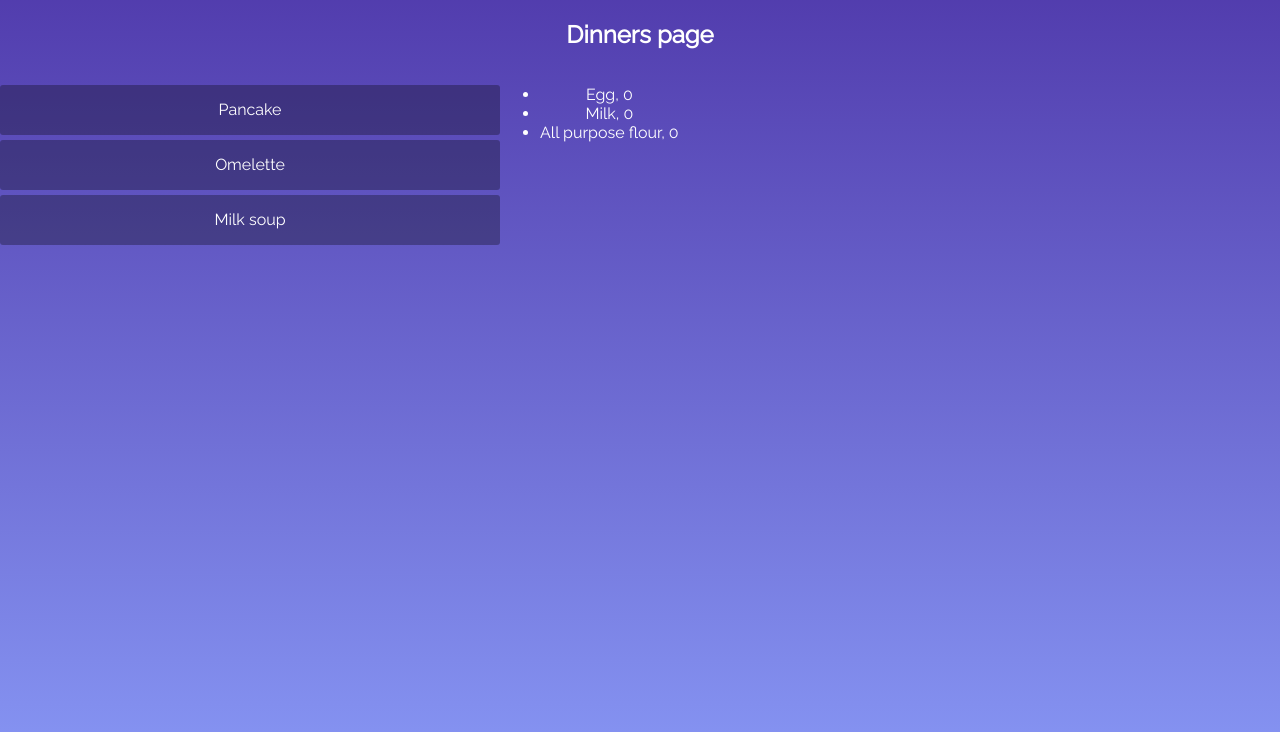
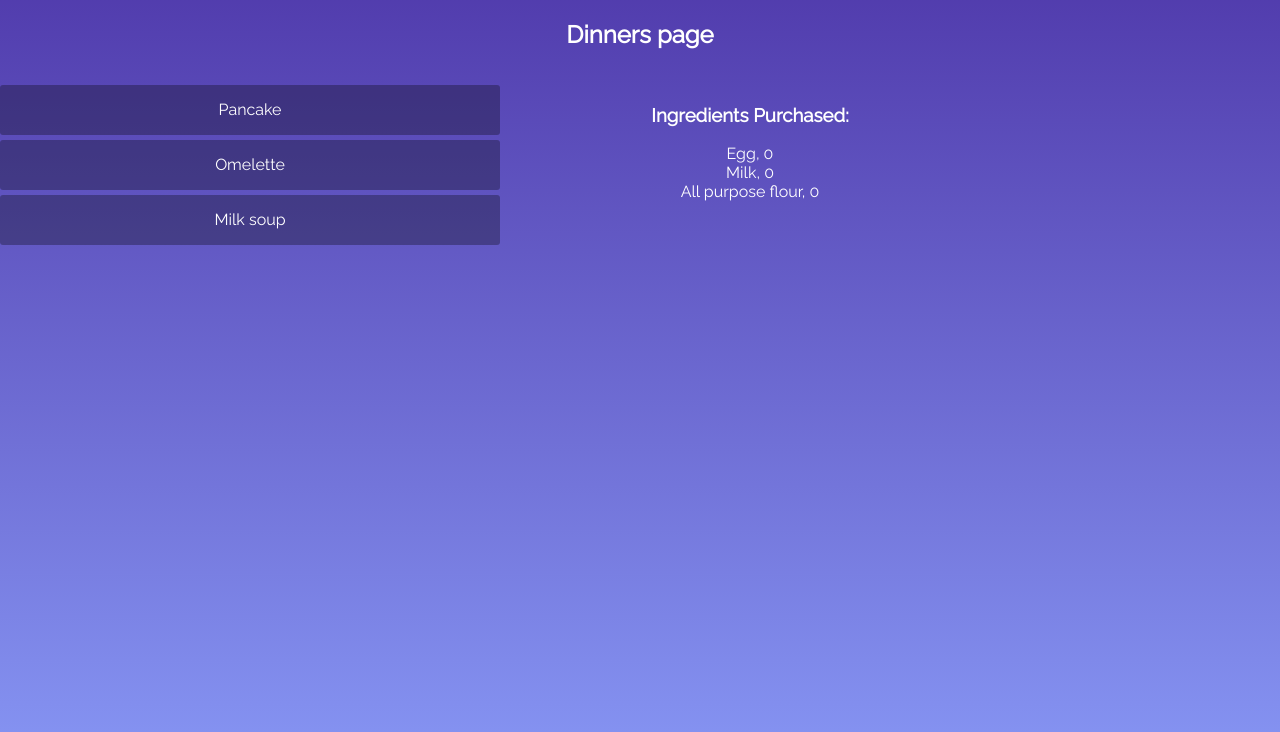
Before and after one commit to herrlax/norrsken-hack-1.12, a React (Create React App) app: page /dinners in a window 1280 px wide. Shown: the top 732 px of the page. Built offline with nearby package versions, Linux system fonts and the light colour scheme; no server answers.

Commit message:
more-fixes-done

```diff
--- a/src/routes/components/ProductList.tsx
+++ b/src/routes/components/ProductList.tsx
@@ -15,10 +15,6 @@ const dinnerListStyle = {
 
 const dinnerListHeader = {
 	paddingBottom: 5,
-};
-
-const dinnerListContent = {
-
 };
 
 const productListHeader = {
@@ -43,7 +39,8 @@ const ProductList = ({ products }: Props) => {
 
   return (
     <>
-      <ul>
+      <ul style={dinnerListStyle}>
+	      <h3>Ingredients Purchased:</h3>
 	        {products.map(d => (
 	          <ProductItem
 	            name={d.name}
```
Lines whose indentation alone changed are shown as unchanged.
